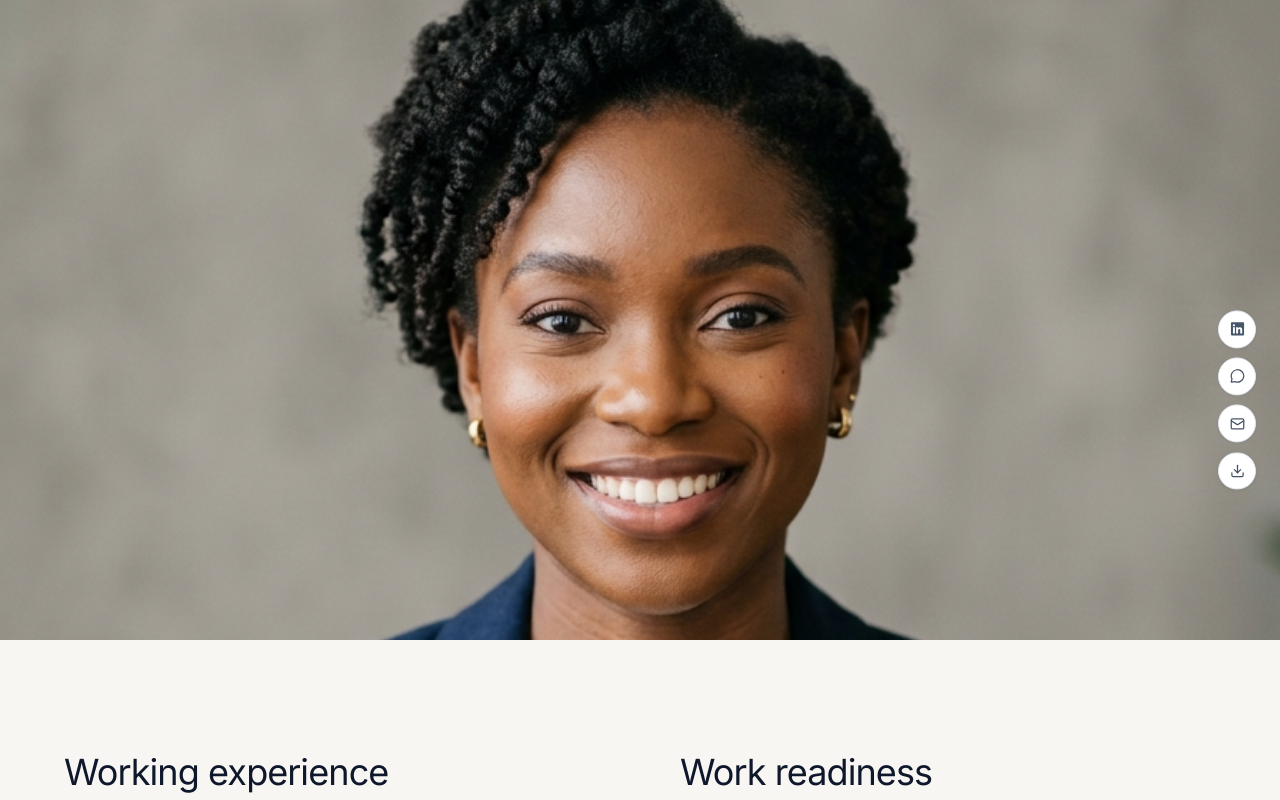
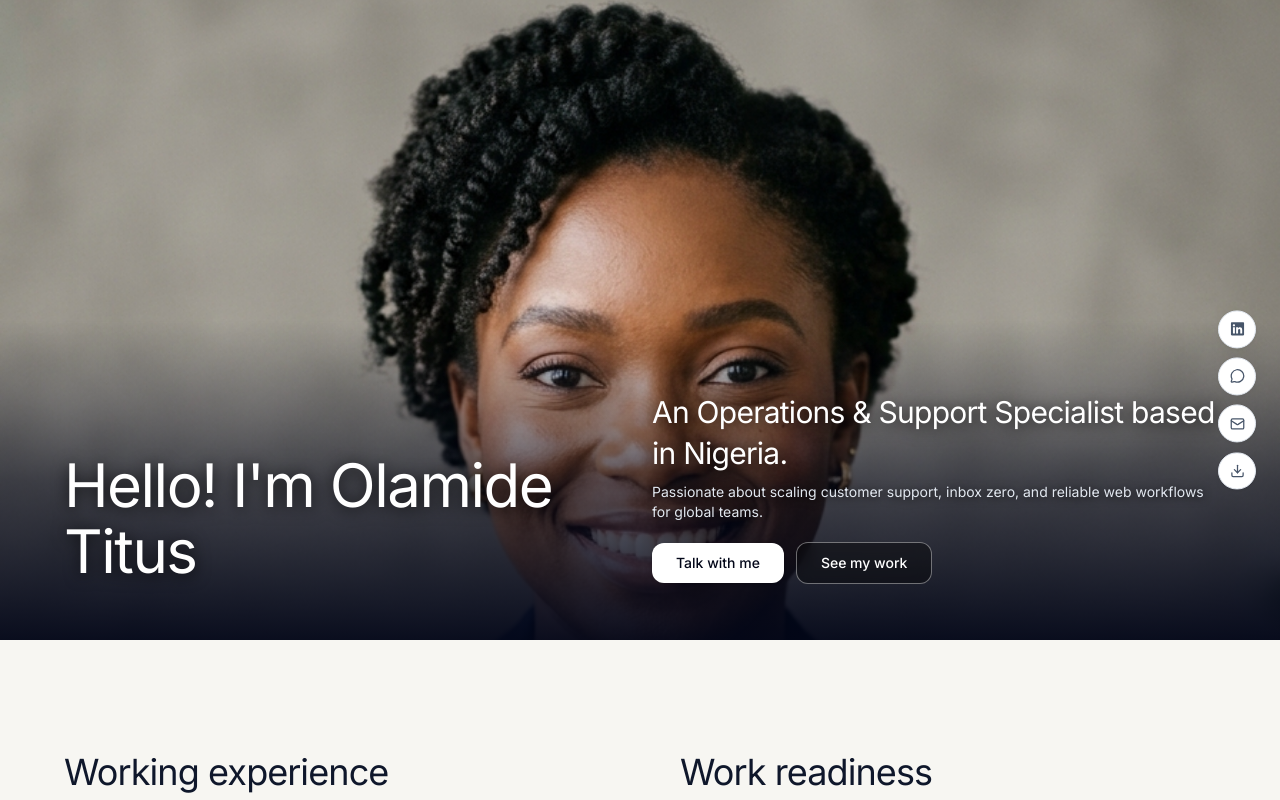
Before and after one commit to holly234/perpetual, a Next.js app: page / in a window 1280 px wide. Shown: the top 800 px of the page. Built offline with nearby package versions, Linux system fonts and the light colour scheme; no server answers.

Commit message:
feat: align hero text and ctas cleanly at bottom without obstructing face

```diff
--- a/app/page.tsx
+++ b/app/page.tsx
@@ -22,16 +22,66 @@ export default function HomePage() {
     <main className="min-h-screen bg-white text-slate-900">
       <StructuredData data={professionalServiceSchema("/")} />
 
-      {/* ── 1. HERO SECTION (80vh Desktop / 100vh Mobile Image Background) ── */}
-      <section className="relative w-full h-[100dvh] min-h-[100dvh] lg:h-[80vh] lg:min-h-[80vh] overflow-hidden bg-white">
+      {/* ── 1. HERO SECTION (80vh Desktop / 100vh Mobile with Content Brought Down) ── */}
+      <section className="relative w-full h-[100dvh] min-h-[100dvh] lg:h-[80vh] lg:min-h-[80vh] flex flex-col justify-end overflow-hidden bg-slate-900 text-white">
+        {/* Background Image: face stays completely bright and unobstructed */}
+        <div className="absolute inset-0 z-0">
           <Image
             src="/assets/profile.jpg"
             alt="Hero Background"
             fill
             priority
             quality={95}
-          className="object-cover object-[center_20%]"
+            className="object-cover object-[center_15%]"
           />
+          {/* Subtle bottom fade only behind the text/buttons at the very bottom */}
+          <div className="absolute inset-x-0 bottom-0 h-[60%] sm:h-[50%] bg-gradient-to-t from-slate-950/95 via-slate-950/60 to-transparent pointer-events-none" />
+        </div>
+
+        {/* Content brought down towards the bottom */}
+        <div className="relative z-10 w-[90%] mx-[5%] pb-8 sm:pb-12 lg:pb-14">
+          <div className="grid gap-6 lg:grid-cols-2 lg:items-end">
+
+            {/* Left Column: Hello! I'm Olamide Titus */}
+            <div>
+              <h1 className="text-3xl sm:text-5xl lg:text-6xl font-normal tracking-tight text-white leading-[1.1] drop-shadow-[0_2px_8px_rgba(0,0,0,0.8)]">
+                Hello! I&apos;m Olamide <br className="hidden sm:inline" />
+                Titus
+              </h1>
+            </div>
+
+            {/* Right Column: Title + Subtitle + Buttons */}
+            <div>
+              <h2 className="text-xl sm:text-3xl font-normal tracking-tight text-white leading-snug drop-shadow-[0_2px_8px_rgba(0,0,0,0.8)]">
+                An Operations &amp; Support Specialist based in Nigeria.
+              </h2>
+              <p className="mt-2 text-xs sm:text-sm text-slate-200 font-normal drop-shadow-[0_1px_4px_rgba(0,0,0,0.8)]">
+                Passionate about scaling customer support, inbox zero, and reliable web workflows for global teams.
+              </p>
+
+              <div className="mt-5 flex items-center gap-3">
+                <a
+                  href={siteConfig.social.whatsapp}
+                  target="_blank"
+                  rel="noreferrer"
+                  className="rounded-xl bg-white px-6 py-2.5 text-xs sm:text-sm font-medium !text-slate-950 hover:bg-slate-200 transition shadow-sm"
+                  id="hero-whatsapp-cta"
+                >
+                  Talk with me
+                </a>
+
+                <Link
+                  href="#works"
+                  className="rounded-xl border border-white/40 bg-black/40 backdrop-blur-sm px-6 py-2.5 text-xs sm:text-sm font-medium text-white hover:bg-white/10 transition"
+                  id="hero-see-work"
+                >
+                  See my work
+                </Link>
+              </div>
+            </div>
+
+          </div>
+        </div>
       </section>
 
       {/* ── 2. WORKING EXPERIENCE & WORK READINESS (Exact Match to Image 1) ── */}
```
Lines whose indentation alone changed are shown as unchanged.
